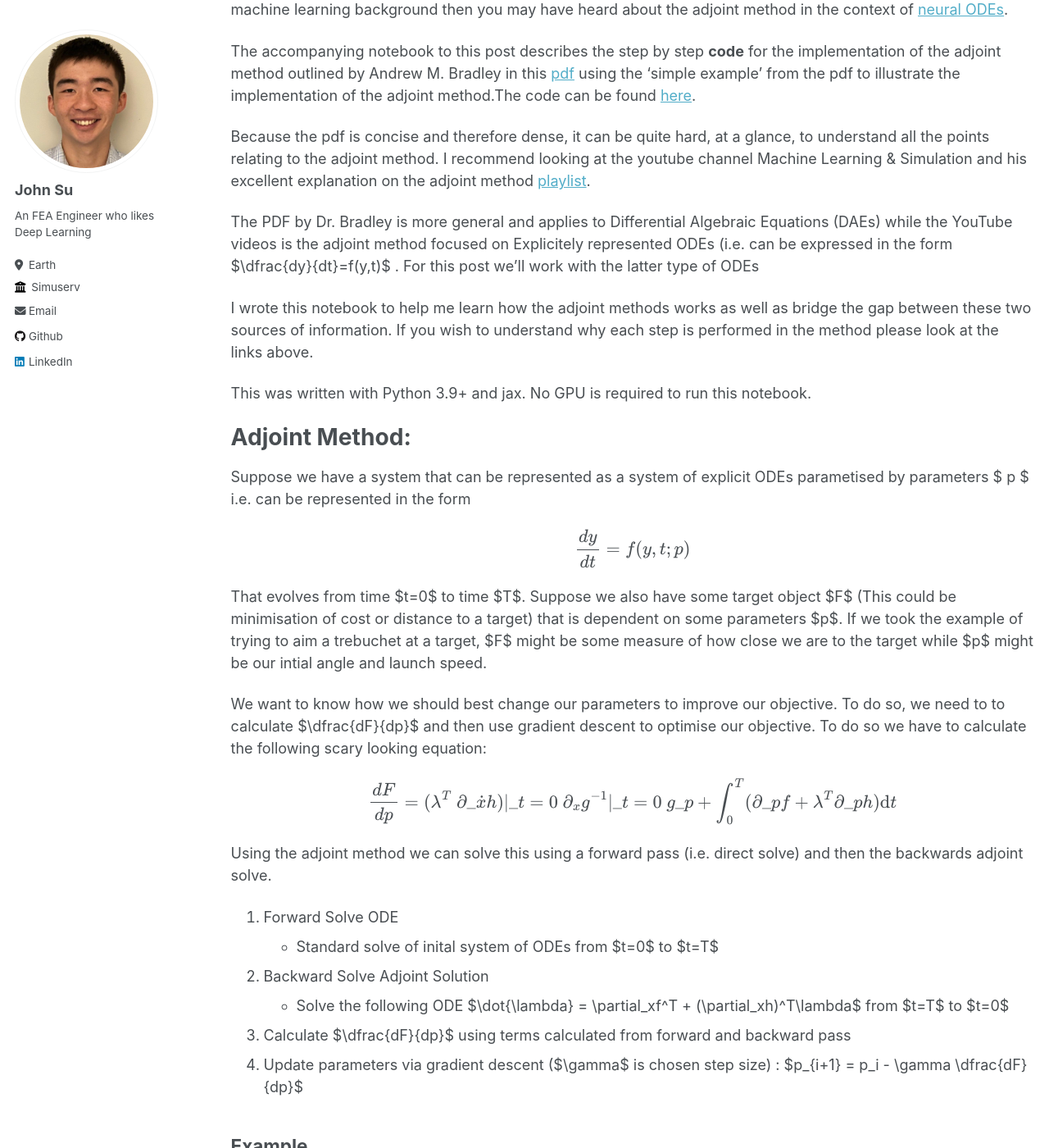
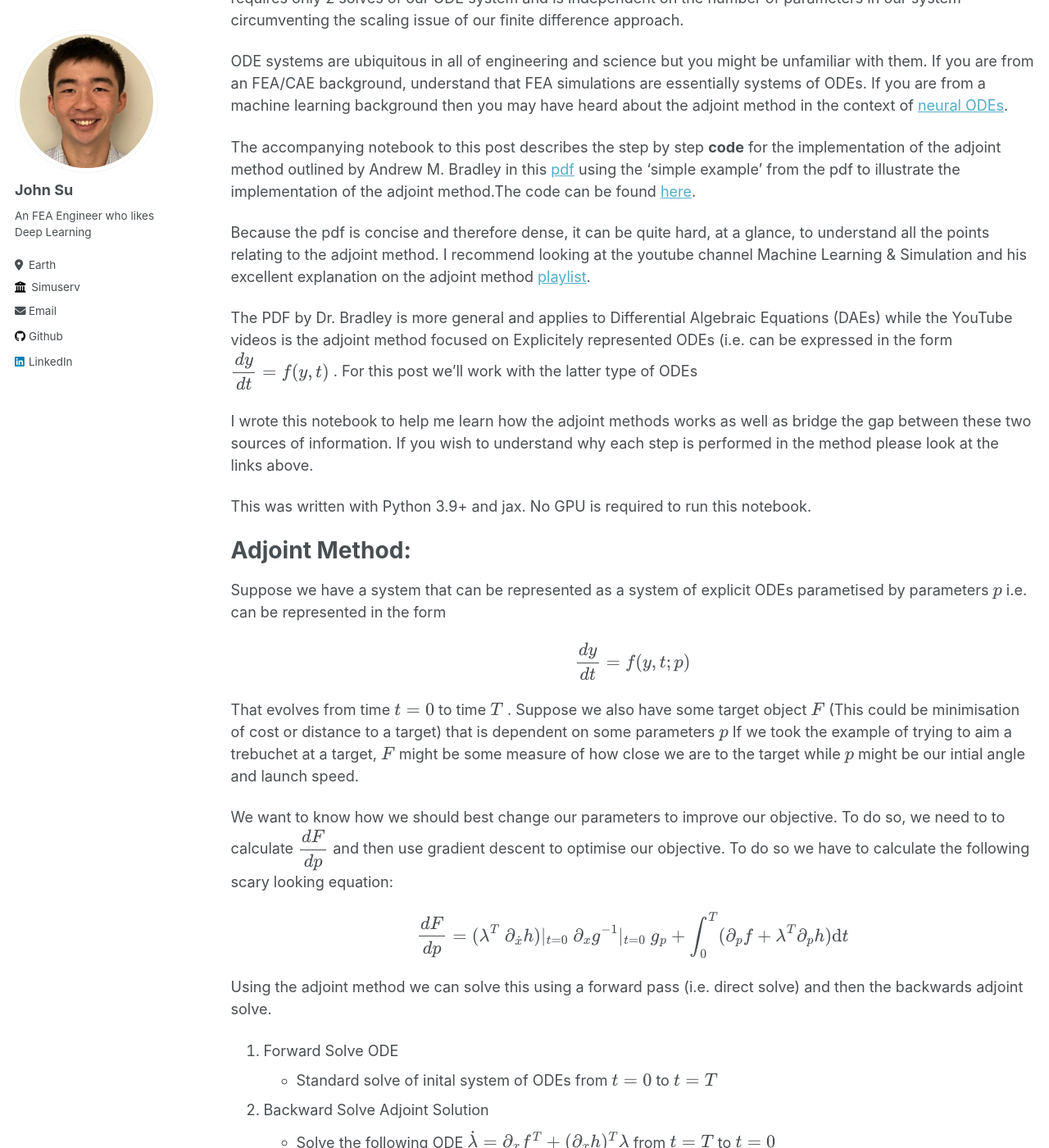
Before and after one commit to JohnCSu/JohnCSu.github.io, a Jekyll site: the page built from _posts/2024-03-05-Adjoint-Method.md, in a window 1280 px wide and 1400 px high, scrolled down 695 px. Shown: the whole window at 82% size. Built offline with Jekyll 4.4.1, drawn with Linux system fonts in a browser that asks for light colours; some of the changed text lies outside the part shown.

Commit message:
Updated MAths inline equations

```diff
--- a/_posts/2024-03-05-Adjoint-Method.md
+++ b/_posts/2024-03-05-Adjoint-Method.md
@@ -4,8 +4,11 @@ permalink: /On-The-Adjoint-Method/
 title: "How to Calulate Gradients Effeciently For ODEs with the Adjoint Method"
 author_profile: true
 collections: blogposts
-tags: 'Optimization'
 ---
+
+1. TOC
+{:toc}
+
 Often times in engineering and science, we express problems as a system of Ordinary Differential equations (ODEs). Sometimes we are simply interested in how the system evolves over time. However, you might be interested in steering your ODE towards a specific state, such as calibrating your model to real-life data, in which case you need to tune the parameters of your ODE. Is there an efficient way to do this?
 
 Let think of the problem of you trying to hit a target with a ball by adjusting your initial speed and throwing angle. Intuitively, you might throw the ball multiple times to see how the initial speed and angle affects how close you are to the target compared to your initial throw and then adjusting based on the difference. This is basically the finite difference approximation, where you slightly change your model, rerun the model, and record the difference. While, this may work for this problem with only 2 things to worry about, imagine a systems with thousands or hundreds of thousands of possible choices. This is typical for optimisation of FEA models!!. You might then see the issue here. The number of 'throws' or solves of our ODE we need to use with finite difference scales with the number of parameters or choices we have and so which can quickly become too unwieldly to use.
@@ -18,7 +21,7 @@ The accompanying notebook to this post describes the step by step **code** for t
 
 Because the pdf is concise and therefore dense, it can be quite hard, at a glance, to understand all the points relating to the adjoint method. I recommend looking at the youtube channel Machine Learning & Simulation and his excellent explanation on the adjoint method [playlist](https://www.youtube.com/playlist?list=PLISXH-iEM4Jk27AmSvISooRRKH4WtlWKP).
 
-The PDF by Dr. Bradley is more general and applies to Differential Algebraic Equations (DAEs) while the YouTube videos is the adjoint method focused on Explicitely represented ODEs (i.e. can be expressed in the form $\dfrac{dy}{dt}=f(y,t)$ . For this post we'll work with the latter type of ODEs
+The PDF by Dr. Bradley is more general and applies to Differential Algebraic Equations (DAEs) while the YouTube videos is the adjoint method focused on Explicitely represented ODEs (i.e. can be expressed in the form \\(\dfrac{dy}{dt}=f(y,t)\\) . For this post we'll work with the latter type of ODEs
 
 I wrote this notebook to help me learn how the adjoint methods works as well as bridge the gap between these two sources of information. If you wish to understand why each step is performed in the method please look at the links above.
 
@@ -26,26 +29,26 @@ This was written with Python 3.9+ and jax. No GPU is required to run this notebo
 
 # Adjoint Method:
 
-Suppose we have a system that can be represented as a system of explicit ODEs parametised by parameters $ p $ i.e. can be represented in the form
+Suppose we have a system that can be represented as a system of explicit ODEs parametised by parameters \\(p\\) i.e. can be represented in the form
 
 $$\dfrac{dy}{dt} = f(y,t;p)$$
 
-That evolves from time $t=0$ to time $T$. Suppose we also have some target object $F$ (This could be minimisation of cost or distance to a target) that is dependent on some parameters $p$. If we took the example of trying to aim a trebuchet at a target, $F$ might be some measure of how close we are to the target while $p$ might be our intial angle and launch speed.
+That evolves from time \\(t=0\\) to time \\(T\\) . Suppose we also have some target object \\(F\\) (This could be minimisation of cost or distance to a target) that is dependent on some parameters \\(p\\)  If we took the example of trying to aim a trebuchet at a target, \\(F\\) might be some measure of how close we are to the target while \\(p\\) might be our intial angle and launch speed.
 
- We want to know how we should best change our parameters to improve our objective. To do so, we need to to calculate $\dfrac{dF}{dp}$ and then use gradient descent to optimise our objective. To do so we have to calculate the following scary looking equation:
+ We want to know how we should best change our parameters to improve our objective. To do so, we need to to calculate \\(\dfrac{dF}{dp}\\) and then use gradient descent to optimise our objective. To do so we have to calculate the following scary looking equation:
 
 $$
-\dfrac{dF}{dp} = (\lambda^T\ \partial\_{\dot{x}}h)|\_{t=0}\ \partial_{x}g^{-1}|\_{t=0}\ g\_p + \int_0^T (\partial\_pf+\lambda^T\partial\_ph) \mathrm{d}t
+\dfrac{dF}{dp} = (\lambda^T\ \partial_{\dot{x}}h)|_{t=0}\ \partial_{x}g^{-1}|_{t=0}\ g_p + \int_0^T (\partial_pf+\lambda^T\partial_ph) \mathrm{d}t
 $$
 
 Using the adjoint method we can solve this using a forward pass (i.e. direct solve) and then the backwards adjoint solve.
 
 1. Forward Solve ODE
-    - Standard solve of inital system of ODEs from $t=0$ to $t=T$
+    - Standard solve of inital system of ODEs from \\(t=0\\) to \\(t=T\\)
 2. Backward Solve Adjoint Solution
-    - Solve the following ODE $\dot{\lambda} = \partial_xf^T + (\partial_xh)^T\lambda$ from $t=T$ to $t=0$
-3. Calculate $\dfrac{dF}{dp}$ using terms calculated from forward and backward pass
-4. Update parameters via gradient descent ($\gamma$ is chosen step size) : $p_{i+1} = p_i - \gamma \dfrac{dF}{dp}$
+    - Solve the following ODE \\(\dot{\lambda} = \partial_xf^T + (\partial_xh)^T\lambda\\) from \\(t=T\\) to \\(t=0\\)
+3. Calculate \\(\dfrac{dF}{dp}\\) using terms calculated from forward and backward pass
+4. Update parameters via gradient descent ( \\(\gamma\\) is chosen step size) : \\(p\_{i+1} = p_i - \gamma \dfrac{dF}{dp}\\)
 
 ## Example
 
@@ -63,7 +66,7 @@ $$
 
 WE can think of this as finding the function x(t) that gives the smallest area given the ODE by changing the parameters a and b
 
-Here the analytical solution of this ODE is : $x(t) = ae^{bt}$ so our challenge is to find the combination of a and b such that the area under  $x(t) = ae^{bt}$ is minimized.
+Here the analytical solution of this ODE is : \\(x(t) = ae^{bt}\\) so our challenge is to find the combination of a and b such that the area under  \\(x(t) = ae^{bt}\\) is minimized.
 
 Note that all stages of this method has an analytical method so you can check the results if you want to try this on your own.
 
@@ -89,7 +92,7 @@ t &\in [0,1]
 \end{align}
 $$
 
-Our Goal is to find $\dfrac{dF}{dp}$ i.e. the gradients/sensitivies to change our parameters to improve our objective function.
+Our Goal is to find \\(\dfrac{dF}{dp}\\)i.e. the gradients/sensitivies to change our parameters to improve our objective function.
 
 ## Basic Results
 
```
Also changed, not shown: _posts/2024-02-29-Introduction-to-Physics-Informed-Neural-Networks.md (+6 -7 lines).
